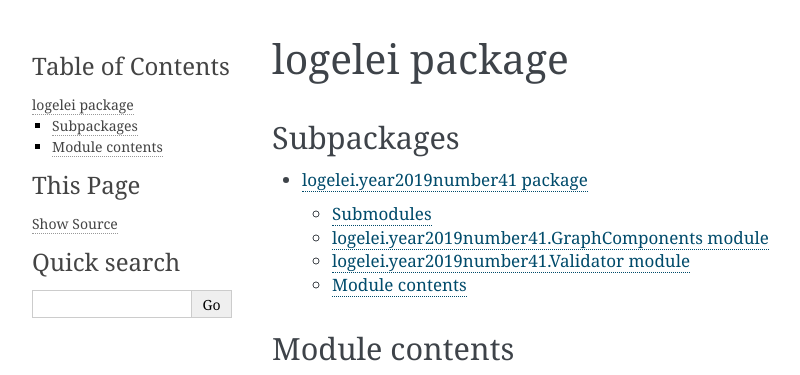
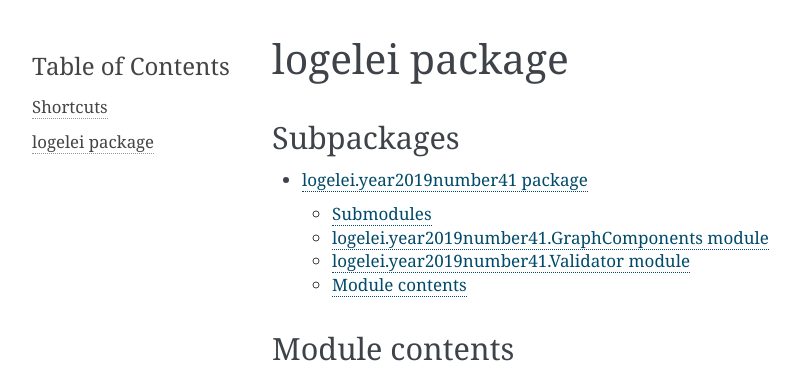
Before and after one commit to PanchoVarallo/logelei, a Sphinx documentation site: the page built from docs/source/logelei.rst, in a window 1280 px wide, cut to the strip 0-375 px from the top of the page. Shown: the whole strip, without its empty margins (148-948 px from the left). Built offline with Sphinx 7.4.7, drawn with Linux system fonts in a browser that asks for light colours.

Commit message:
we will see

```diff
--- a/docs/source/conf.py
+++ b/docs/source/conf.py
@@ -92,6 +92,11 @@ html_theme_path = [alabaster.get_path()]
 # pixels large.
 #html_favicon = None
 
+html_sidebars = {
+   '**': ['globaltoc.html'],
+   'using/windows': ['windowssidebar.html'],
+}
+
 # Add any paths that contain custom static files (such as style sheets) here,
 # relative to this directory. They are copied after the builtin static files,
 # so a file named "default.css" will overwrite the builtin "default.css".
```
